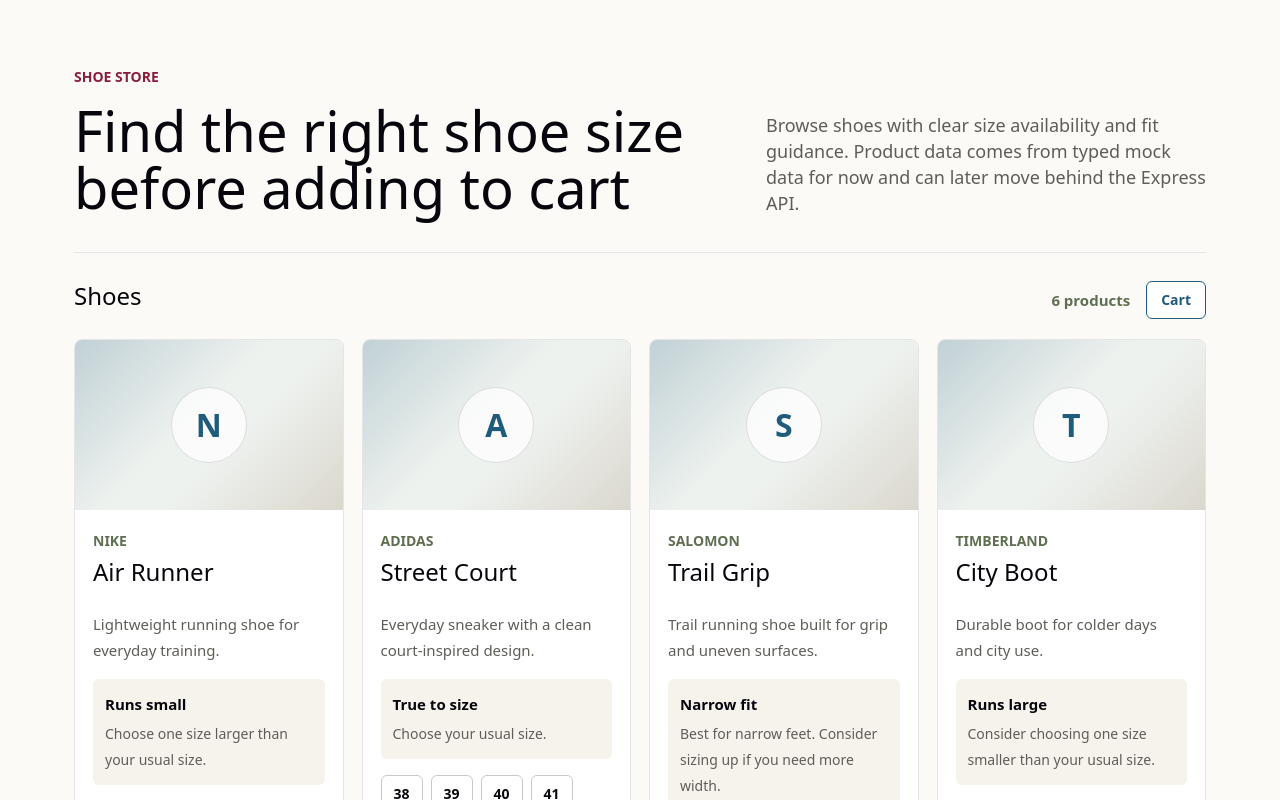
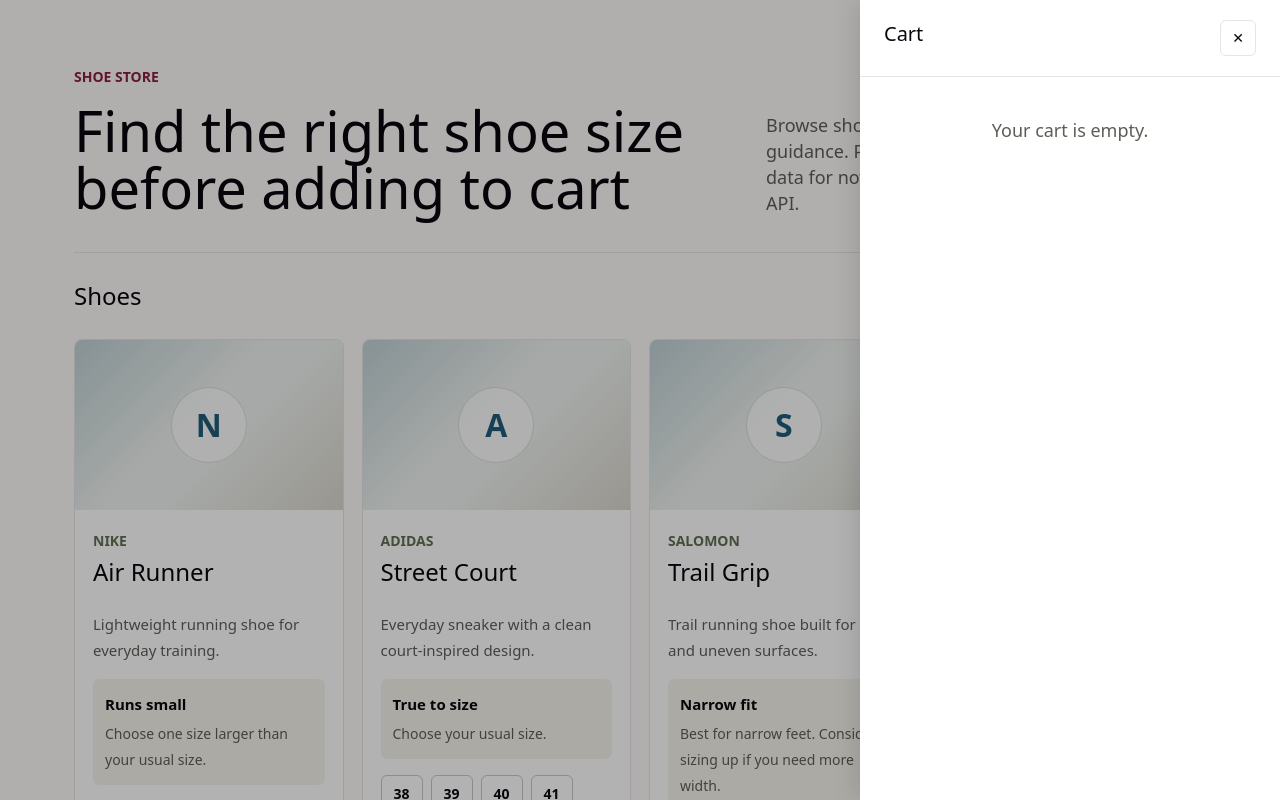
Before and after one commit to 25Ismail/shoe-store-app, a React (Vite) app in the folder client/: page / in a window 1280 px wide. Both pictures are taken after a click on the button "Cart". Shown: the top 800 px of the page. Built offline with nearby package versions, Linux system fonts and the light colour scheme.

Commit message:
Add cart panel with item list, total, and remove
Co-Authored-By: Claude Sonnet 4.6 <noreply@anthropic.com>

```diff
--- a/client/src/App.css
+++ b/client/src/App.css
@@ -381,6 +381,165 @@
   font-weight: 800;
 }
 
+.cart-overlay {
+  position: fixed;
+  inset: 0;
+  background: rgba(0, 0, 0, 0.3);
+  z-index: 100;
+}
+
+.cart-panel {
+  position: fixed;
+  top: 0;
+  right: 0;
+  bottom: 0;
+  width: min(420px, 100%);
+  display: flex;
+  flex-direction: column;
+  overflow: hidden;
+  background: #fff;
+  box-shadow: -4px 0 24px rgba(0, 0, 0, 0.12);
+  z-index: 101;
+}
+
+.cart-panel__header {
+  display: flex;
+  align-items: center;
+  justify-content: space-between;
+  padding: 20px 24px;
+  border-bottom: 1px solid var(--border);
+}
+
+.cart-panel__header h2 {
+  font-size: 20px;
+}
+
+.cart-panel__close {
+  display: grid;
+  place-items: center;
+  width: 36px;
+  height: 36px;
+  border: 1px solid var(--border);
+  border-radius: 6px;
+  background: #fff;
+  color: var(--text-h);
+  cursor: pointer;
+  font: inherit;
+  font-size: 14px;
+}
+
+.cart-panel__empty {
+  padding: 40px 24px;
+  color: var(--text);
+  text-align: center;
+}
+
+.cart-panel__items {
+  flex: 1;
+  overflow-y: auto;
+  padding: 16px 24px;
+  margin: 0;
+  list-style: none;
+  display: grid;
+  gap: 16px;
+  align-content: start;
+}
+
+.cart-item {
+  display: grid;
+  grid-template-columns: 48px 1fr auto;
+  gap: 12px;
+  align-items: start;
+  padding-bottom: 16px;
+  border-bottom: 1px solid var(--border);
+}
+
+.cart-item__visual {
+  display: grid;
+  place-items: center;
+  width: 48px;
+  height: 48px;
+  border-radius: 6px;
+  background: #eef2ef;
+  color: #1f5b7a;
+  font-size: 20px;
+  font-weight: 800;
+}
+
+.cart-item__info {
+  display: grid;
+  gap: 2px;
+}
+
+.cart-item__brand {
+  color: #5f6f52;
+  font-size: 12px;
+  font-weight: 700;
+  text-transform: uppercase;
+}
+
+.cart-item__name {
+  color: var(--text-h);
+  font-size: 15px;
+  font-weight: 700;
+}
+
+.cart-item__meta {
+  color: var(--text);
+  font-size: 13px;
+}
+
+.cart-item__right {
+  display: grid;
+  gap: 6px;
+  justify-items: end;
+}
+
+.cart-item__price {
+  color: var(--text-h);
+  font-size: 15px;
+  font-weight: 800;
+  white-space: nowrap;
+}
+
+.cart-item__remove {
+  border: none;
+  background: none;
+  color: #9b9891;
+  cursor: pointer;
+  font: inherit;
+  font-size: 12px;
+  padding: 0;
+  text-decoration: underline;
+}
+
+.cart-panel__footer {
+  display: grid;
+  gap: 14px;
+  padding: 20px 24px;
+  border-top: 1px solid var(--border);
+}
+
+.cart-panel__total {
+  display: flex;
+  justify-content: space-between;
+  color: var(--text-h);
+  font-size: 16px;
+  font-weight: 800;
+}
+
+.cart-panel__checkout {
+  min-height: 46px;
+  border: 1px solid #1f5b7a;
+  border-radius: 6px;
+  background: #1f5b7a;
+  color: #fff;
+  cursor: pointer;
+  font: inherit;
+  font-size: 15px;
+  font-weight: 700;
+}
+
 @media (max-width: 760px) {
   .shop-page {
     padding: 28px 16px 40px;
--- a/client/src/App.tsx
+++ b/client/src/App.tsx
@@ -1,6 +1,7 @@
 import { useState } from 'react'
 import { ProductDetail } from './components/ProductDetail'
 import { ProductCard } from './components/ProductCard'
+import { CartPanel } from './components/CartPanel'
 import { products } from './data/products'
 import type { CartItem, Product, ShoeSize } from './types/shop'
 import './App.css'
@@ -8,6 +9,7 @@ import './App.css'
 function App() {
   const [selectedProductId, setSelectedProductId] = useState<Product['id'] | null>(null)
   const [cartItems, setCartItems] = useState<CartItem[]>([])
+  const [cartOpen, setCartOpen] = useState(false)
 
   const selectedProduct = products.find((p) => p.id === selectedProductId)
 
@@ -37,6 +39,11 @@ function App() {
         },
       ]
     })
+    setCartOpen(true)
+  }
+
+  function removeFromCart(itemId: CartItem['id']) {
+    setCartItems((prev) => prev.filter((item) => item.id !== itemId))
   }
 
   const totalItems = cartItems.reduce((sum, item) => sum + item.quantity, 0)
@@ -54,6 +61,14 @@ function App() {
   }
 
   return (
+    <>
+      {cartOpen && (
+        <CartPanel
+          items={cartItems}
+          onClose={() => setCartOpen(false)}
+          onRemove={removeFromCart}
+        />
+      )}
     <main className="shop-page">
       <section className="shop-hero">
         <div>
@@ -72,7 +87,7 @@ function App() {
           <h2 id="product-list-title">Shoes</h2>
           <div className="product-section__header-right">
             <span>{products.length} products</span>
-            <button type="button" className="cart-toggle">
+            <button type="button" className="cart-toggle" onClick={() => setCartOpen(true)}>
               Cart {totalItems > 0 && <span className="cart-toggle__count">{totalItems}</span>}
             </button>
           </div>
@@ -89,6 +104,7 @@ function App() {
         </div>
       </section>
     </main>
+    </>
   )
 }
 
--- /dev/null
+++ b/client/src/components/CartPanel.tsx
@@ -0,0 +1,80 @@
+import type { CartItem } from '../types/shop'
+
+type CartPanelProps = {
+  items: CartItem[]
+  onClose: () => void
+  onRemove: (itemId: CartItem['id']) => void
+}
+
+const priceFormatter = new Intl.NumberFormat('sv-SE', {
+  style: 'currency',
+  currency: 'SEK',
+  maximumFractionDigits: 0,
+})
+
+export function CartPanel({ items, onClose, onRemove }: CartPanelProps) {
+  const total = items.reduce((sum, item) => sum + item.price * item.quantity, 0)
+
+  return (
+    <>
+      <div className="cart-overlay" onClick={onClose} aria-hidden="true" />
+
+      <aside className="cart-panel" aria-label="Shopping cart">
+        <div className="cart-panel__header">
+          <h2>Cart</h2>
+          <button type="button" className="cart-panel__close" onClick={onClose} aria-label="Close cart">
+            ✕
+          </button>
+        </div>
+
+        {items.length === 0 ? (
+          <p className="cart-panel__empty">Your cart is empty.</p>
+        ) : (
+          <>
+            <ul className="cart-panel__items">
+              {items.map((item) => (
+                <li key={item.id} className="cart-item">
+                  <div className="cart-item__visual" aria-hidden="true">
+                    {item.brand.slice(0, 1)}
+                  </div>
+
+                  <div className="cart-item__info">
+                    <p className="cart-item__brand">{item.brand}</p>
+                    <p className="cart-item__name">{item.name}</p>
+                    <p className="cart-item__meta">
+                      Size {item.selectedSize} &middot; Qty {item.quantity}
+                    </p>
+                  </div>
+
+                  <div className="cart-item__right">
+                    <p className="cart-item__price">
+                      {priceFormatter.format(item.price * item.quantity)}
+                    </p>
+                    <button
+                      type="button"
+                      className="cart-item__remove"
+                      onClick={() => onRemove(item.id)}
+                      aria-label={`Remove ${item.name} size ${item.selectedSize}`}
+                    >
+                      Remove
+                    </button>
+                  </div>
+                </li>
+              ))}
+            </ul>
+
+            <div className="cart-panel__footer">
+              <div className="cart-panel__total">
+                <span>Total</span>
+                <span>{priceFormatter.format(total)}</span>
+              </div>
+              <button type="button" className="cart-panel__checkout">
+                Go to checkout
+              </button>
+            </div>
+          </>
+        )}
+      </aside>
+    </>
+  )
+}
```
